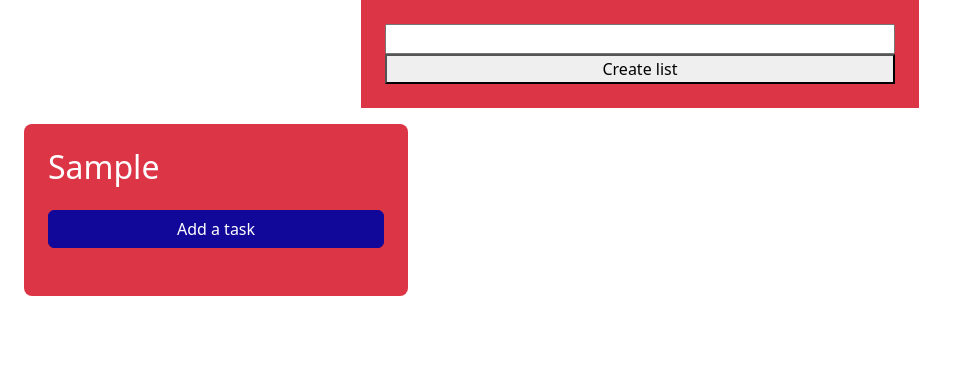
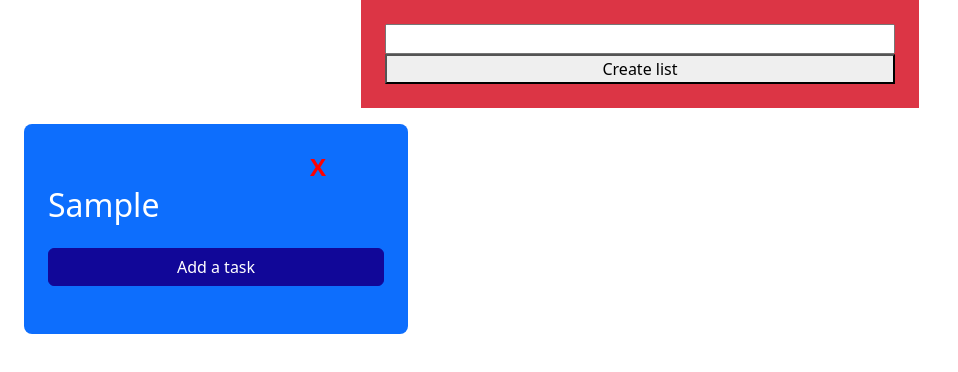
Before and after one commit to Osama-Jeb/todo_list_jebrane, a website: page index.html in a window 1280 px wide. Both pictures are taken after typing "Sample" into the empty fields and a click on the button "Create list". Shown: the whole page, without its empty margins (0-958 px from the left). Drawn offline with nearby package versions, Linux system fonts and the light colour scheme.

Commit message:
added list delete btn

```diff
--- a/public/js/app.js
+++ b/public/js/app.js
@@ -10,26 +10,34 @@ const addList = () => {
         // create my tags that will form the new list
         let divParent = document.createElement("div");
         let divChild = document.createElement("div");
+        // button for adding tasks later
         let button = document.createElement("button");
+
+        // button for delete the list
+        let btnDelete = document.createElement("button");
         let h2 = document.createElement("h2");
 
         // add classes to my tags
         divParent.setAttribute(
             "class",
-            "zone list-item bg-danger rounded-3 align-items-center ms-4 me-4 p-4"
+            "zone list-item bg-primary rounded-3 align-items-center ms-4 me-4 p-4"
         )
+
         h2.setAttribute("class", "text-white mb-4")
         button.setAttribute("class", "add-task btn btn-oussama mb-4 w-100");
+        btnDelete.setAttribute("class", "deleteList")
         divChild.setAttribute("class", "d-flex flex-column gap-2");
 
         //add text to the button and title
         h2.innerHTML = createInput.value;
         button.innerHTML = "Add a task";
+        btnDelete.innerHTML = "X"
 
         //append everything to the column
         allListDiv.append(divParent);
+        // todo : div sibling to the button to fix the UpDown problem
         divChild.append(button)
-        divParent.append(h2, divChild);
+        divParent.append(btnDelete, h2, divChild);
         //reset the input value
         createInput.value = "";
     }
@@ -42,6 +50,10 @@ createInput.addEventListener("keypress", (e) => {
         addList();
     }
 })
+
+const deleteList = (btn) => {
+    btn.parentElement.remove();
+}
 
 
 // adding a task
@@ -149,5 +161,7 @@ document.onclick = function (event) {
         case "down":
             down(target);
             break;
+        case "deleteList":
+            deleteList(target);
     }
 }
--- a/src/sass/modules/_main.scss
+++ b/src/sass/modules/_main.scss
@@ -3,6 +3,14 @@
 
     .list-item {
         width: 30vw;
+        .deleteList {
+            color: red;
+            background-color: transparent;
+            border: none;
+            font-weight: bolder;
+            margin-left: 20vw;
+            font-size: x-large;
+        }
 
         .add-task {
             width: 90%;
```
Also changed, not shown: public/css/app.css, 1 other file.
